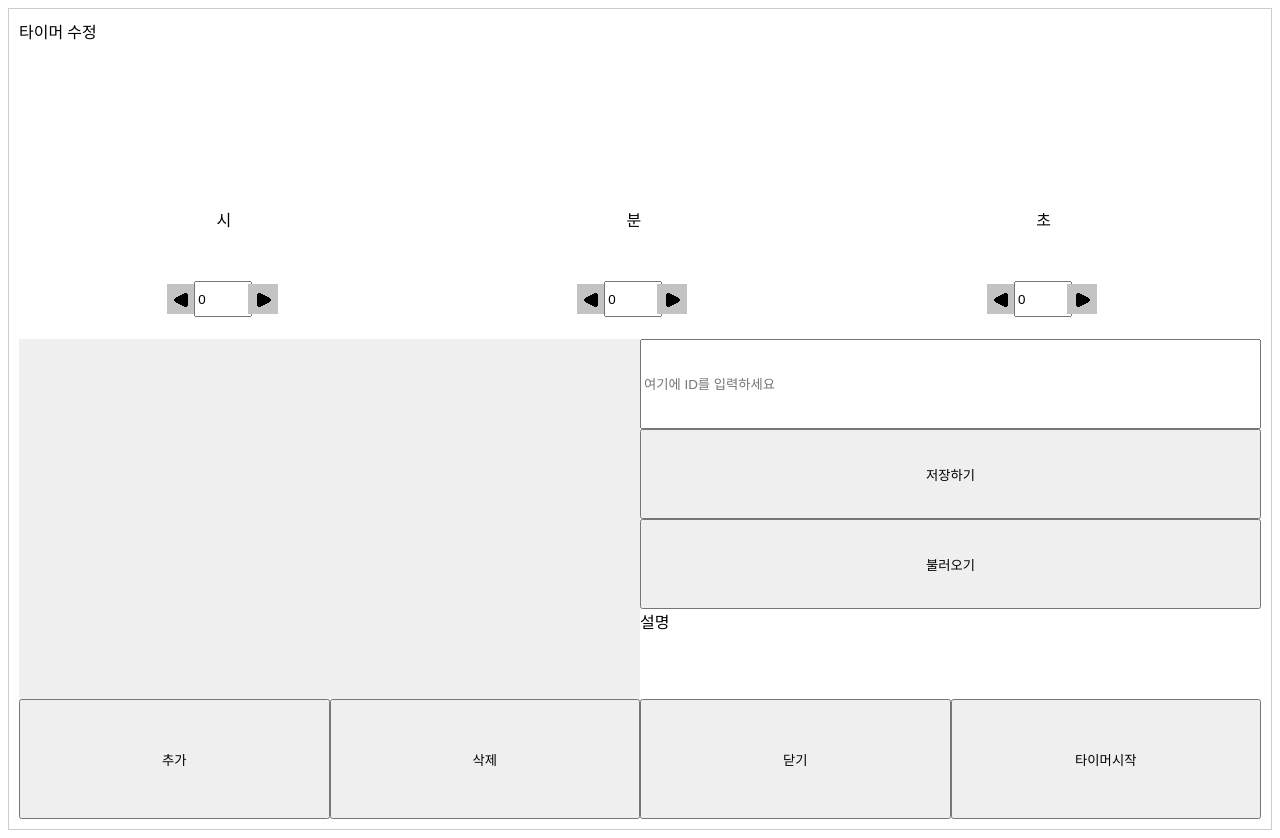
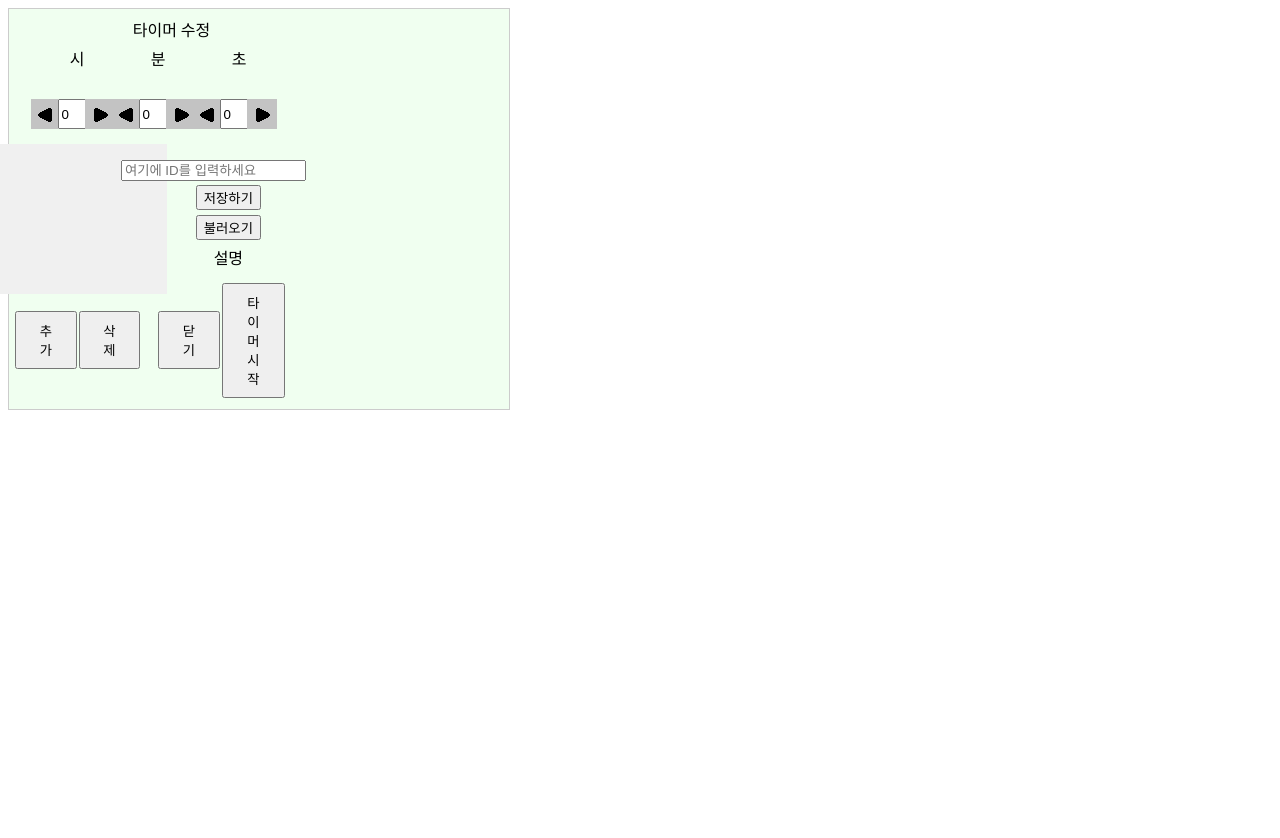
Before and after one commit to white3332/timer, a PHP site: page /subPage1.html in a window 1280 px wide. After the commit the page ends 410 px from the top, so only its background shows below. Run offline with PHP 8.4, Linux system fonts and the light colour scheme.

Commit message:
20231129

```diff
--- a/style.css
+++ b/style.css
@@ -1,10 +1,13 @@
 .main-grid-rows{
     display: grid;
-    grid-template-rows:200px 100px 150px;
+    height: 600px;
+    width: 500px;
+    grid-template-rows:40% 20% 30%;
 }
 .main-grid-columns {
     display: grid;
-    grid-template-columns: 25% 22.5% 5% 22.5% 25%;
+    align-content: space-evenly;
+    grid-template-columns: 10% 16% 16% 16% 16% 16% 10%;
     padding: 5%;
 }
 .main-head-page{
@@ -29,63 +32,81 @@
 
 
 
-.sub-edit-page{
-    display: grid;
-    grid-template-rows: 20% 20% 45% 15%;
-    min-height: 500px;
-    height: 100vh;
-    min-width: 400px;
-    padding: 10px;
-    border: 1px solid #ccc;
+/* 모달팝업을 감싸고 있는 최상위 부모*/
+#modalWrap {
+    display: none;
+    position: fixed; /* Stay in place */
+    z-index: 1; /* Sit on top */
+    left: 100px;
+    top: 100px;
+    height: 422px;
+    width: 522px;
+    background-color: rgba(0,0,0,0.4); /* Black w/ opacity */
+    border: 2px solid #777;
 }
-.sub-edit-time{
-    display: grid;
-    grid-template-rows: 25% 25% 25% 25%;
-}
-.sub-edit-timelist{
-    display: grid;
-    grid-template-rows: 25% 25% 25% 25%;
-}
-.sub-edit-back{
-    display: grid;
-    grid-template-rows: 25% 25% 25% 25%;
+/* 모달 팝업창*/
+#modalBody {
+    padding: 10px 10px;
+    margin: 0 auto;
 }
 
+/* 화면 전체를 덮는 배경 */
+.sub-edit-page {
+    display: grid;
+    position: fixed;
+    grid-template-rows: 10% 20% 45% 15%;
+    height: 400px;
+    width: 500px;
+    border: 1px solid #ccc;
+    background-color:honeydew;
+    align-content: stretch;
+    justify-content: space-between;
+    align-items: center;
+    justify-items: center;
+}
 
-
+/*****뿌리는 소스****/
 .grid-center{
     place-items: center;
 }
-#in-hour, #in-min, #in-sec {
-    width: 50px;
-    height: 30px;
+.margin-sauce{
+    margin-top: 5px;
+    margin-left: 5px;
 }
-
-
+.bold-sauce{
+    font-weight: bold;
+}
+.gap-sauce{
+    gap: 10px;
+}
+/*한줄로 표시되는 텍스트 소스*/
+.one-line{
+    white-space: nowrap;
+}
 
 .row2{
     display: grid;
-    grid-template-rows: 50% 50%;
+    grid-template-rows: 45% 45%;
 }
 .col2{
     display: grid;
-    grid-template-columns: 50% 50%;
+    grid-template-columns: 45% 45%;
 }
 .row3{
     display: grid;
-    grid-template-rows: 33% 33% 33%;
+    grid-template-rows: 30% 30% 30%;
 }
 .col3{
     display: grid;
-    grid-template-columns: 33% 33% 33%;
+    grid-template-columns: 30% 30% 30%;
 }
 .row4{
     display: grid;
-    grid-template-rows: 25% 25% 25% 25%;
+    grid-template-rows: 22.5% 22.5% 22.5% 22.5%;
 }
 .col4{
     display: grid;
-    grid-template-columns: 25% 25% 25% 25%;
+    grid-template-columns: 22.5% 22.5% 22.5% 22.5%;
 }
 
 
@@ -96,9 +117,61 @@
     align-items: center;
     margin-bottom: 2px;
 }
-img {
-    width: 30px; /* 이미지 크기를 조절하세요. */
-    height: 30px;
+/* 이미지 크기를 조절하세요. */
+.img {
+    width: 28px;
     margin-right: 2px;
+}
+/* 텍스트 양에 비례한 크기의 버튼 생성하기 */
+.button {
+    padding: 8px 20px; /* 상하 10px, 좌우 20px의 여백을 지정 */
+    margin-top: 2px;
+    margin-left: 2px;
+}
+
+
+/*id 입력해서 스타일 설정*/
+#closeBtn {
+    float:right;
+    font-weight: bold;
+    color: #777;
+    font-size:25px;
     cursor: pointer;
 }
+#subTitle {
+    height: 100%;
+    width: 100%;
+    font-size: 200%;
+    text-align: center;
+    background-color: aquamarine;
+}
+#in-hour, #in-min, #in-sec {
+    width: 22px;
+    height: 24px;
+}
+#angry{
+    justify-items: center;
+    align-items: center;
+    margin-top: 5px;
+    margin-left: 5px;
+    gap: 20px;
+}
+#timeSet {
+    margin-top: 5px;
+    margin-left: 40px;
+    gap: 30px;
+}
+#timeForm {
+    justify-content: space-evenly;
+    overflow-y: scroll; /* 수직 스크롤바 표시 */
+    height: 150px;
+    width: 170px;
+}
+#in-id {
+    margin-top: 5px;
+    margin-left: -30px;
+}
+#loaddatagrid{
+    margin-top: 5px;
+    margin-left: 40px;
+}
--- a/subPage1.html
+++ b/subPage1.html
@@ -10,13 +10,13 @@
 <body>
     <div class="sub-edit-page">
         <div>
-            <label>타이머 수정</label>
+            <p>타이머 수정</p>
         </div>
         <div class="row2">
             <div class="col3 and grid-center">
-                <label>시</label>
-                <label>분</label>
-                <label>초</label>
+                <p>시</p>
+                <p>분</p>
+                <p>초</p>
             </div>
             <div class="col3 and grid-center">
                 <div class="col3 and grid-center">
@@ -48,28 +48,30 @@
                 </div>
             </div>
         </div>
-        <div class="col2">
+        <div class="col2 and grid-center">
             <div style="overflow-x:hidden; background-color: #f0f0f0;">
                 <!-- 시간 선택을 위한 라디오 버튼 -->
                 <form id="timeForm">
                     <!-- JavaScript에서 동적으로 생성됩니다. -->
                 </form>
             </div>
-            <div class = "row4">
-                <input id="in-id" placeholder="여기에 ID를 입력하세요" >
+            <div class = "row4 and grid-center">
+                <label>
+                    <input id="in-id" placeholder="여기에 ID를 입력하세요" >
+                </label>
                 <button>저장하기</button>
                 <button>불러오기</button>
-                <label>설명</label>
+                <p>설명</p>
             </div>
         </div>
-        <div class="col2">
-            <div class="col2">
-                <button onclick="addTime()">추가</button>
-                <button onclick="removeTime()">삭제</button>
+        <div class="col2 and grid-center">
+            <div class="col2 and grid-center">
+                <button class="button" onclick="addTime()">추가</button>
+                <button class="button" onclick="removeTime()">삭제</button>
             </div>
-            <div class="col2">
-                <button>닫기</button>
-                <button>타이머시작</button>
+            <div class="col2 and grid-center">
+                <button class="button">닫기</button>
+                <button class="button">타이머시작</button>
             </div>
         </div>
     </div>
```
Also changed, not shown: mainPage.html (+5 -7 lines), package.json (added, +16 -0 lines), script.js (+98 -4 lines), server.js (added, +9 -0 lines), titlePage.html (added, +113 -0 lines), package-lock.json (added).
